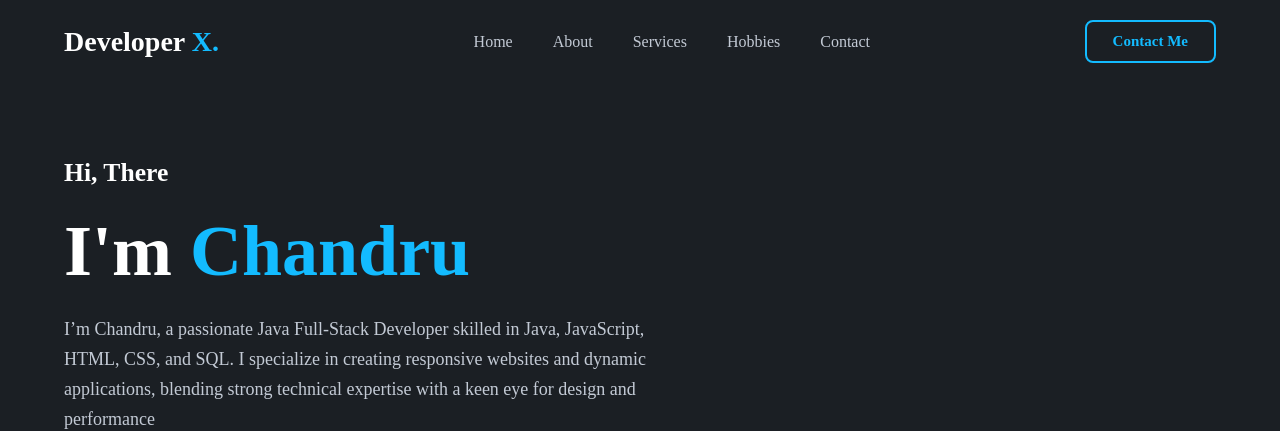
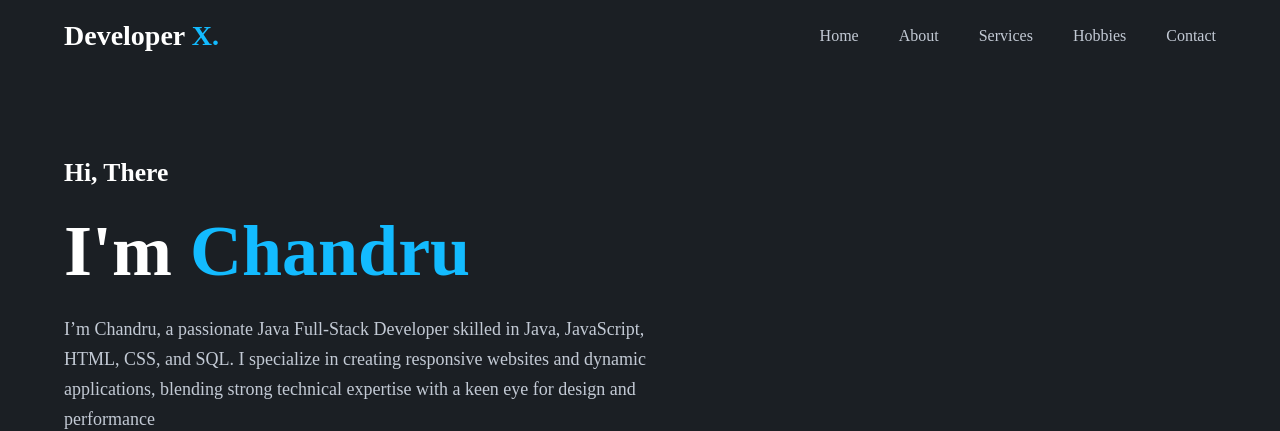
Before and after one commit to Chandru-078/-Chandru-Portfolio, a plain HTML site: page index.html in a window 1280 px wide. Shown: the top 431 px of the page. Drawn offline with nearby package versions, Linux system fonts and the light colour scheme.

Commit message:
Update changes

```diff
--- a/index.html
+++ b/index.html
@@ -32,10 +32,10 @@
 
   </ul>
 
-<div class="top-btnn">
+<!-- <div class="top-btnn">
   <a href="#contact" class="h-btn">Contact Me</a>
-</div>
 
+</div> -->
 </header>
 
 
```
